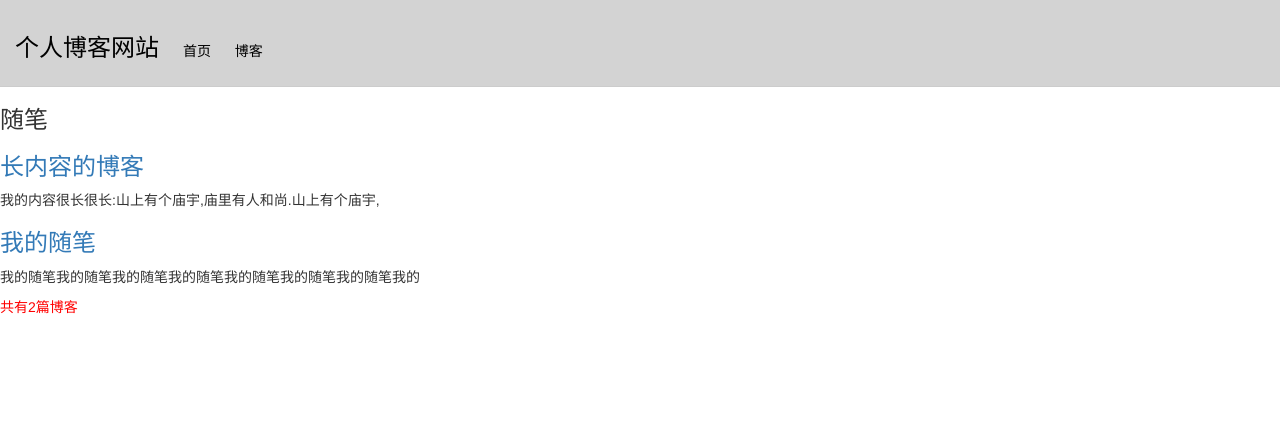
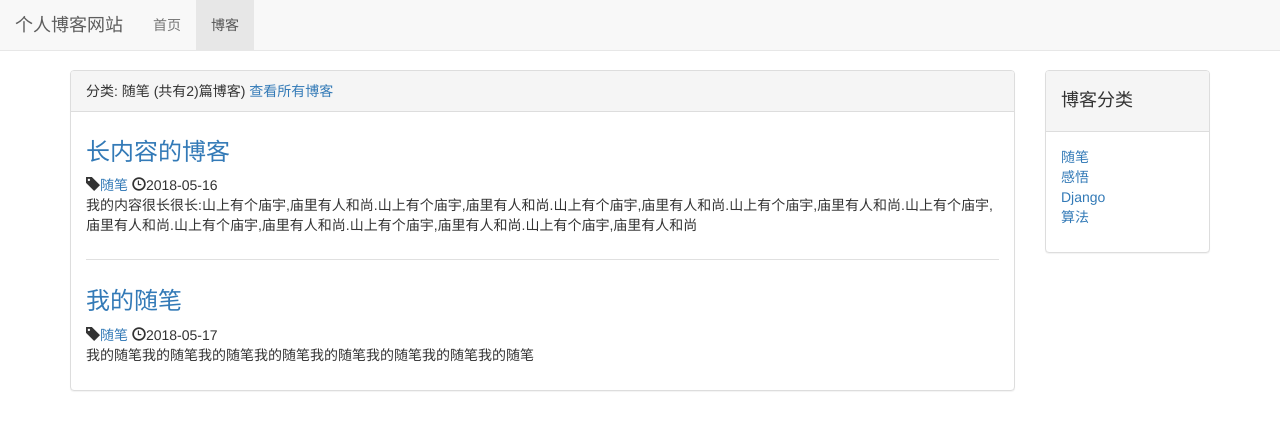
Before and after one commit to WangKe233/MySite, a Django app: page /blog/type/1 in a window 1280 px wide. Shown: the top 430 px of the page. Run offline with Django 3.2, Linux system fonts and the light colour scheme; data comes from the database, SQL or seed files in the repository; some libraries are stand-ins or nearby versions.

Commit message:
对前端样式采用了css进行了微调,展示更为美观

```diff
--- a/blog/models.py
+++ b/blog/models.py
@@ -12,7 +12,7 @@ class BlogType(models.Model):
 
 class Blog(models.Model):
     title = models.CharField(max_length=40)
-    content = models.TextField()
+    content = models.TextField( )
     blog_type = models.ForeignKey(BlogType,on_delete=models.DO_NOTHING)
     author = models.ForeignKey(User,on_delete=models.DO_NOTHING)
     created_time = models.DateTimeField(auto_now_add=True)
--- /dev/null
+++ b/blog/static/blog/blog.css
@@ -0,0 +1,27 @@
+ul.blog-types{
+    list-style-type: none;
+}
+div.blog:not(:last-child){
+    margin-bottom:2em;
+    padding-bottom:1em;
+    border-bottom: 1px solid #e0e0e0;
+}
+div.blog h3{
+    margin-top: 0.5em;
+}
+
+div.blog p.blog-info{
+    margin-bottom: 0;
+}
+
+ul.blog-info-description{
+    list-style-type: none;
+    margin-bottom: 1em;
+}
+ul.blog-info-description li{
+    display: inline-block;
+    margin-right: 2em;
+}
+div.blog-content{
+    text-indent: 2em;
+}
--- /dev/null
+++ b/blog/templates/blog/blog_list.html
@@ -0,0 +1,61 @@
+{% extends  'base.html' %}
+{% block  title %} {{ blog.title }}{% endblock %}
+{% block  nav_blog_active%}active{% endblock %}
+
+{% load staticfiles %}
+{% block header_extends %}
+    <link rel="stylesheet" href="{% static 'blog/blog.css' %}">
+{% endblock %}
+
+
+
+{% block content%}
+    <div class="container">
+        <div class="row">
+            <div class=" col-xs-12 col-sm-8 col-md-9 col-lg-10">
+                <div class="panel panel-default">
+                    <div class="panel-heading"> {% block blog_list_title %}
+                        博客列表
+                        <p style="color:red" >(共有{{ blogs|length }}篇博客)</p>
+                        {% endblock %}
+                    </div>
+                    <div class="panel-body">
+                        {% for blog in blogs %}
+                            <div class="blog">
+                                 <h3><a href="{% url 'blog_detail' blog.pk %}">{{ blog.title }}</a></h3>
+                                <p class="blog-info">
+                                    <span class="glyphicon glyphicon-tag"></span><a href="{%  url 'blogs_with_type' blog.blog_type.pk %}">{{ blog.blog_type }}</a>
+                                    <span class="glyphicon glyphicon-time"></span>{{ blog.created_time|date:"Y-m-d " }}
+                                </p>
+
+                                 <p>{{ blog.content|truncatechars:120 }}</p>        {# 对长内容进行过滤,只显示30个字符 #}
+                            </div>
+                        {% empty %}
+                            <div class="blog">
+                                <h3>暂无博客,敬请期待</h3>
+                            </div>
+                        {% endfor %}
+                    </div>
+                </div>
+            </div>
+            <div class=" hidden-xs col-sm-4 col-md-3 col-lg-2">
+                <div class="panel panel-default">
+                    <div class="panel-heading">
+                        <h4>博客分类</h4>
+                    </div>
+                    <div class="panel-body">
+                        <ul  class="blog-types" >
+                             {% for blogtype in blog_types %}
+                                 <li><a href="{%  url 'blogs_with_type' blogtype.pk %}">{{ blogtype.type_name }}</a></li>
+                                {% empty %}
+                                 <li>暂无分类</li>
+                             {% endfor %}
+                        </ul>
+                    </div>
+                </div>
+            </div>
+        </div>
+    </div>
+
+
+{% endblock %}
--- /dev/null
+++ b/blog/templates/blog/blogs_with_type.html
@@ -0,0 +1,10 @@
+{% extends 'blog/blog_list.html' %}
+
+{% block title%}
+    {{ blog_type.type_name }}
+{% endblock %}
+
+{% block blog_list_title %}
+    分类: {{ blog_type.type_name }} (共有{{ blogs|length }})篇博客)
+       <a href="{% url 'blog_list' %}">查看所有博客</a>
+{% endblock %}
--- a/blog/urls.py
+++ b/blog/urls.py
@@ -3,6 +3,6 @@ from . import views
 urlpatterns=[
 
     path('',views.blog_list,name='blog_list'), #首页点击博客后,显示的博客列表
-    path('<int:blog_pk>',views.blog_detail,name="blog_detail"),
-    path('type/<int:blog_type_pk>',views.blogs_with_type,name="blogs_with_type"),
+    path('<int:blog_pk>',views.blog_detail,name="blog_detail"),      #博客详情,
+    path('type/<int:blog_type_pk>',views.blogs_with_type,name="blogs_with_type"),   #博客类型
 ]
--- a/blog/views.py
+++ b/blog/views.py
@@ -6,6 +6,7 @@ from blog.models import Blog,BlogType
 
 def blog_list(request):
     context = {}
+    context['blog_types'] = BlogType.objects.all()
     context['blogs'] = Blog.objects.all()
     return render_to_response('blog/blog_list.html', context)
 
@@ -22,6 +23,7 @@ def blog_detail(request,blog_pk):
 def blogs_with_type(request,blog_type_pk):
     context = {}
     blog_type = get_object_or_404(BlogType,pk=blog_type_pk)
+    context['blog_type'] = blog_type
     context['blogs'] = Blog.objects.filter(blog_type=blog_type)
-    context['blog_type'] = blog_type
+    context['blog_types'] = BlogType.objects.all()
     return  render_to_response('blog/blogs_with_type.html', context)
--- a/templates/base.html
+++ b/templates/base.html
@@ -1,6 +1,6 @@
 {% load staticfiles %}
 <!DOCTYPE html>
-<html lang="zh-CN">
+<html lang="zh-CN" xmlns="http://www.w3.org/1999/html">
 <link>
     <meta charset="utf-8">
     <meta http-equiv="X-UA-Compatible" content="IE=edge">
@@ -10,20 +10,38 @@
     <title>{% block  title%} {% endblock %}</title>
     <link rel="stylesheet" href="{% static 'base.css' %}"></link>
     <link rel="stylesheet" href="{% static 'bootstrap3.3.7/css/bootstrap.min.css' %}"/>
+    <script type="text/javascript" href="{% static  'jquery.min.js'%}"></script>
     <script type="text/javascript" href="{% static 'bootstrap3.3.7/js/bootstrap.min.js' %}"></script>
-    {% block header_extends %}
 
+   {% block header_extends %}
     {% endblock %}
 </head>
-<body>
-    <div class="nav" >
-        <a  class="logo" href="{% url 'home' %}">
-            <h3>个人博客网站</h3>
-        </a>
-        <a href="/">首页</a>
-        <a href="{% url 'blog_list' %}">博客</a>
+
+    <div class="navbar navbar-default navbar-fixed-top"  role="navigation">
+        <div class="container-fluid">
+            <div class="navbar-header">
+                <a  class="navbar-brand" href="{% url 'home' %}">个人博客网站</a>
+                <button  class="navbar-toggle collapsed" data-toggle="collapse" data-target="#navbar-collapse">
+                    <span class="icon-bar"></span>
+                    <span class="icon-bar"></span>
+                    <span class="icon-bar"></span>
+                </button>
+            </div>
+            <div  class="collapse navbar-collapse"  id="navbar-collapse" >
+                 <ul class="nav navbar-nav">
+                    <li class="{% block nav_home_active %}{% endblock %}" >
+                        <a href="{% url 'home' %}">首页</a>
+                    </li>
+                    <li class="{% block nav_blog_active %}{% endblock %}">
+                        <a  href="{% url 'blog_list' %}">博客</a>
+                    </li>
+                 </ul>
+            </div>
+        </div>
     </div>
     {% block content %}{% endblock %}
 
+
+
 </body>
 </html>
--- a/templates/blog/blogs_with_type.html
+++ /dev/null
@@ -1,17 +0,0 @@
-{% extends 'base.html' %}
-
-{% block title%}
-    {{ blog_type.type_name }}
-{% endblock %}
-{% block content %}
-    <h3>{{ blog_type.type_name }}</h3>
-    {% for blog in blogs %}
-        <a href="{% url 'blog_detail' blog.pk %}">
-            <h3> {{ blog.title }}</h3>
-        </a>
-        <p>{{ blog.content|truncatechars_html:30 }}</p>
-        {% empty %}
-        <p>--暂无博客,敬请期待---</p>
-    {% endfor %}
-    <p style="color: red">共有{{ blogs|length }}篇博客</p>
-{% endblock  %}
--- a/templates/home.html
+++ b/templates/home.html
@@ -7,8 +7,9 @@
 
 {% block  header_extends%}
     <link  rel="stylesheet" href="{% static 'home.css' %}">
+{% endblock %}
 
-{% endblock %}
+{% block nav_home_active %}active{% endblock %}
 
 {% block content %}
     <h3 class="home-content">欢迎访问我的网站,随便逛逛</h3>
--- a/templates/static/base.css
+++ b/templates/static/base.css
@@ -2,17 +2,6 @@
     margin: 0;
     padding: 0;
 }
-div.nav{
-    background-color:lightgray;
-    border-bottom: 1px solid #ccc;
-    padding: 10px 5px;
+body{
+    margin-top: 70px!important;
 }
-div.nav a{
-    text-decoration: none;
-    color: black;
-    padding: 5px 10px;
-}
-div.nav a.logo{
-    display: inline-block;
-    font-size: 110%;
-}
```
Also changed, not shown: blog/templates/blog/blog_detail.html (added, +24 -0 lines), templates/blog/blog_detail.html (deleted, +0 -15 lines), templates/blog/blog_list.html (deleted, +0 -17 lines), templates/static/jquery.min.js (renamed from templates/static/bootstrap3.3.7/jquery1.12.4.min.js).
